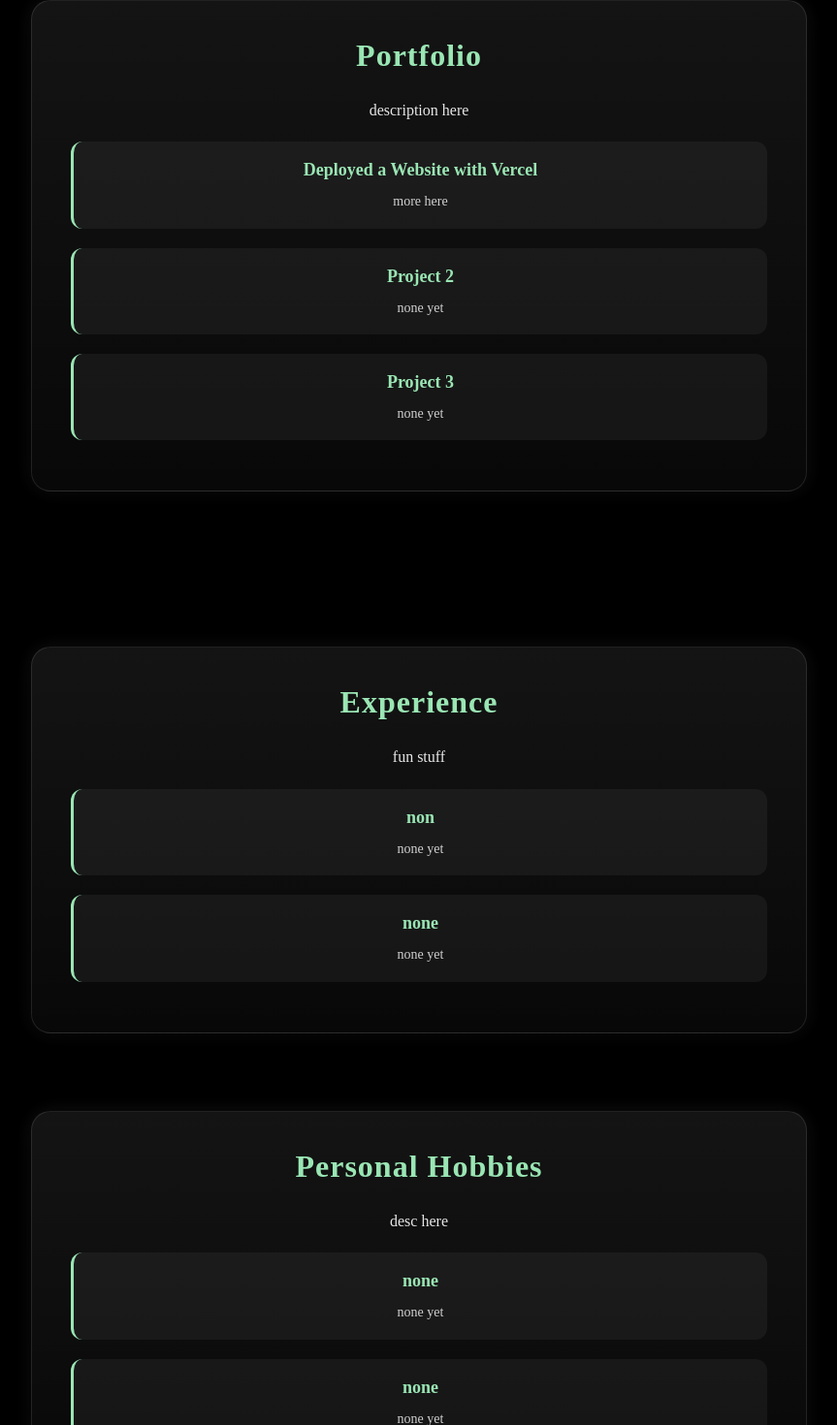
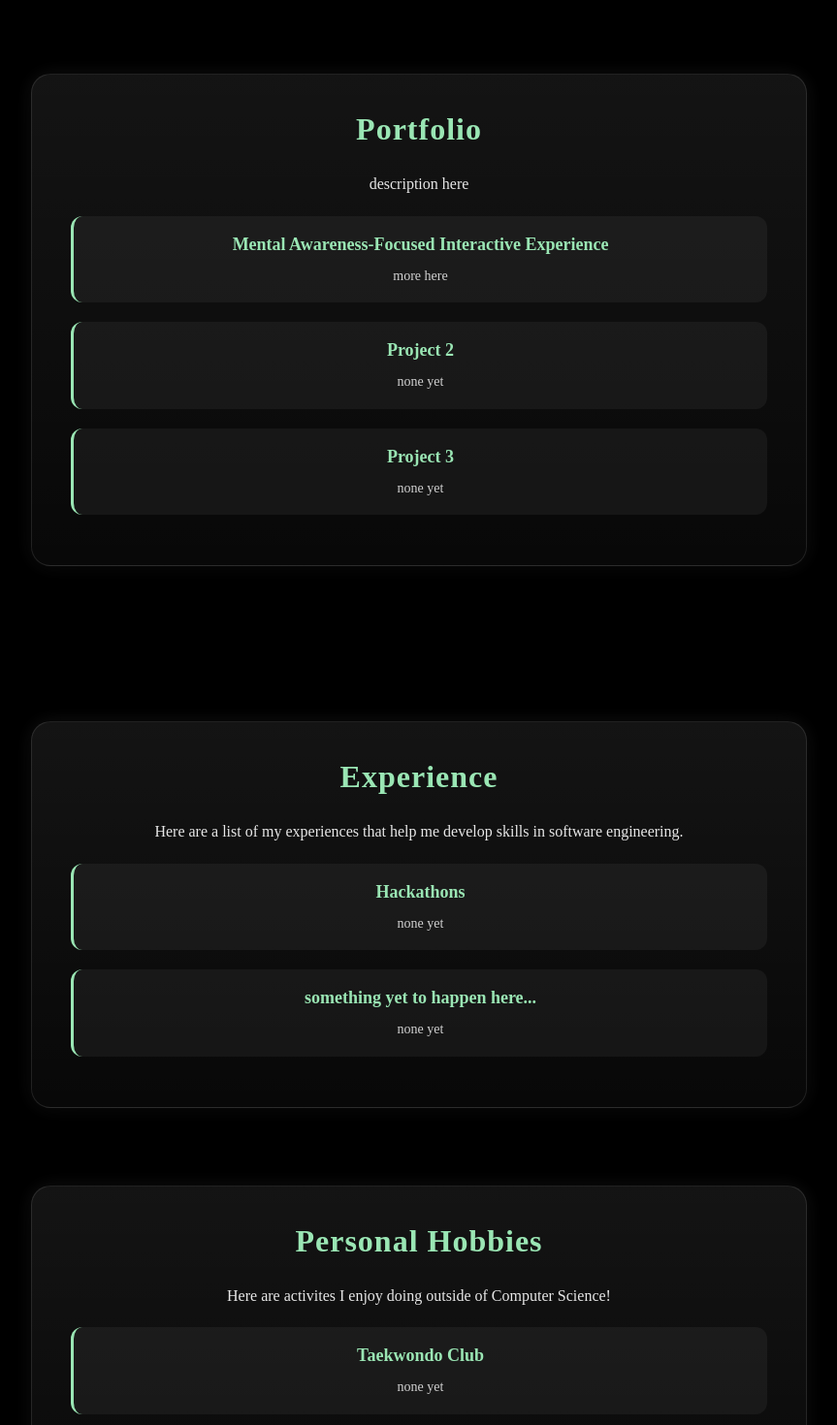
Before and after one commit to kyuhan28/kyu-webby, a Next.js app: page / in a window 1280 px wide. Shown: the part 1169-2639 px from the top of the page at 97% size, without its empty margins (208-1071 px from the left). Built offline with nearby package versions, Linux system fonts and the light colour scheme.

Commit message:
pushed website

```diff
--- a/app/globals.css
+++ b/app/globals.css
@@ -376,6 +376,8 @@ a:hover { color: #c6f6d5; }
 	padding: 80px 20px;
 }
 
+
+
 /* Content Box for sections */
 .content-box {
 	position: relative;
--- a/app/layout.js
+++ b/app/layout.js
@@ -5,7 +5,7 @@ const inter = Inter({ subsets: ['latin'] })
 
 export const metadata = {
   title: 'Kyu Han',
-  description: 'Created using the Vercel application.',
+  description: 'Hi, I am Kyu Han! I am a student at the University of Pittsburgh class of 2028.',
 }
 
 export default function RootLayout({ children }) {
--- a/app/page.js
+++ b/app/page.js
@@ -66,7 +66,7 @@ export default function Home() {
       <section id="about" className="section">
         <div className="about-me-box">
           <h2>About Me</h2>
-          <p> more here</p>
+          <p>Hi, I'm Kyu Han! I am a student at the University of Pittsburgh class of 2028 majoring in Computer Science. I have a passion for web development and software engineering. But, with my current knowledge of Computer Science, this is all I can create as of now. My passion and knowledge will keep growing over time, so will the projects. I mark this the start of my software journey!</p>
         </div>
       </section>
 
@@ -76,7 +76,7 @@ export default function Home() {
           <h2>Portfolio</h2>
           <p>description here</p>
           <div className="project-item">
-            <h3>Deployed a Website with Vercel</h3>
+            <h3>Mental Awareness-Focused Interactive Experience</h3>
             <p>more here</p>
           </div>
           <div className="project-item">
@@ -94,13 +94,13 @@ export default function Home() {
       <section id="experience" className="section">
         <div className="content-box">
           <h2>Experience</h2>
-          <p>fun stuff</p>
+          <p>Here are a list of my experiences that help me develop skills in software engineering.</p>
           <div className="experience-item">
-            <h3>non</h3>
+            <h3>Hackathons</h3>
             <p>none yet</p>
           </div>
           <div className="experience-item">
-            <h3>none</h3>
+            <h3>something yet to happen here...</h3>
             <p>none yet</p>
           </div>
         </div>
@@ -110,9 +110,9 @@ export default function Home() {
       <section id="hobbies" className="section">
         <div className="content-box">
           <h2>Personal Hobbies</h2>
-          <p>desc here</p>
+          <p>Here are activites I enjoy doing outside of Computer Science!</p>
           <div className="experience-item">
-            <h3>none</h3>
+            <h3>Taekwondo Club</h3>
             <p>none yet</p>
           </div>
           <div className="experience-item">
```
